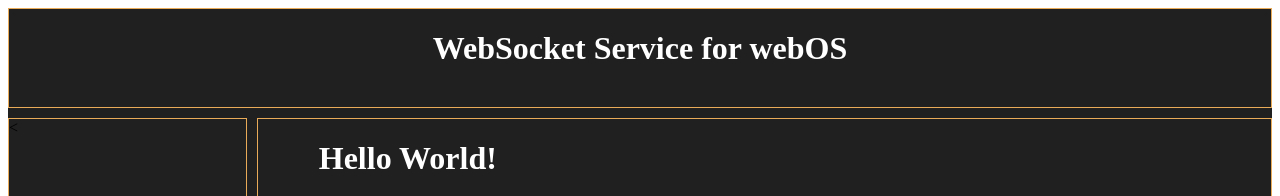
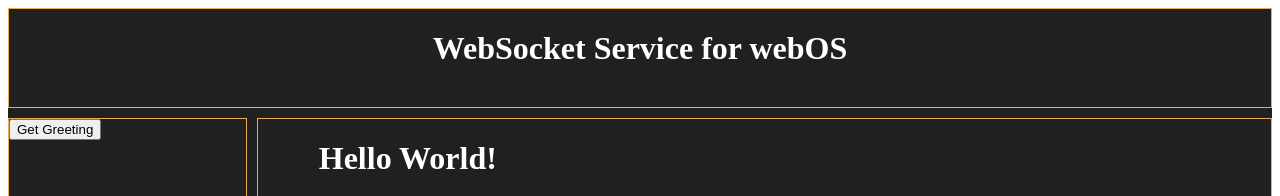
Before and after one commit to nickyzero/websocket_service, a plain HTML site: page com.websocket.sample/index.html in a window 1280 px wide. Shown: the top 196 px of the page. Drawn offline with Linux system fonts and the light colour scheme; grey boxes are pictures that could not be loaded.

Commit message:
Added Get Greeting button on left menu

```diff
--- a/com.websocket.sample/index.html
+++ b/com.websocket.sample/index.html
@@ -58,6 +58,8 @@
 </style>
 	<script src="webOSjs-0.1.0/webOS.js" charset="utf-8"></script>
 	<script type="text/javascript">
+
+	function get_greeting(){
 	   //sample code for calling LS2 API
        var lunaReq= webOS.service.request("luna://com.websocket.sample.myservice",
         {
@@ -69,7 +71,8 @@
             },
             onFailure: function (args) {
             }
-        });
+		});
+	}
 	</script>
 </head>
 <body>
@@ -78,7 +81,8 @@
 			<h1>WebSocket Service for webOS</h1>
 		</div>
 		<div class="menu">
-			<
+			<button onclick="get_greeting()">Get Greeting
+			</button>
 		</div>
 		<div class="main">
 			<div class="main_contents">
```
